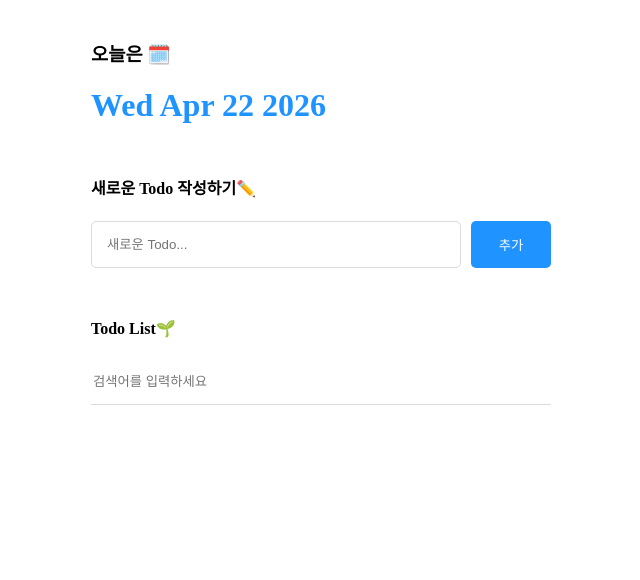
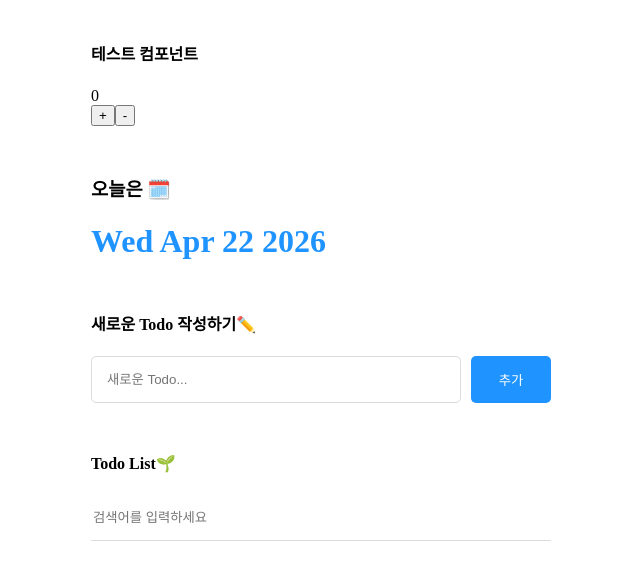
Before and after one commit to 2uuuz/react_project2, a React (Create React App) app: page / in a window 1280 px wide. Shown: the top 580 px of the page, without its empty margins (319-959 px from the left). Built offline with nearby package versions, Linux system fonts and the light colour scheme.

Commit message:
상태 코드 분리 전

```diff
--- a/src/App.js
+++ b/src/App.js
@@ -3,6 +3,7 @@ import Header from './component/Header';
 import TodoEditor from './component/TodoEditor';
 import TodoList from './component/TodoList';
 import { useState, useRef } from 'react';
+import TestComp from './component/TestComp';
 
 function App() {
   const idRef = useRef(0);
@@ -40,6 +41,7 @@ function App() {
 
   return (
     <div className='App'>
+      <TestComp />
       <Header />
       <TodoEditor onCreate={onCreate} />
       <TodoList todo={todo} onUpdate={onUpdate} onDelete={onDelete} />
--- /dev/null
+++ b/src/component/TestComp.js
@@ -0,0 +1,27 @@
+import { useState } from "react";
+
+function TestComp() {
+    const [count, setCount] = useState(0);
+
+    const onIncrease = () => {  // 상태 변화 코드 : count 1 증가
+        setCount(count + 1);
+    };
+
+    const onDecrease = () => {  // 상태 변화 코드 : count 1 감소
+        setCount(count - 1);
+    };
+
+    return(
+        <div>
+            <h4>테스트 컴포넌트</h4>
+            <div>
+                <bold>{count}</bold>
+            </div>
+            <div>
+                <button onClick={onIncrease}>+</button>
+                <button onClick={onDecrease}>-</button>
+            </div>
+        </div>
+    );
+}
+export default TestComp;
```
